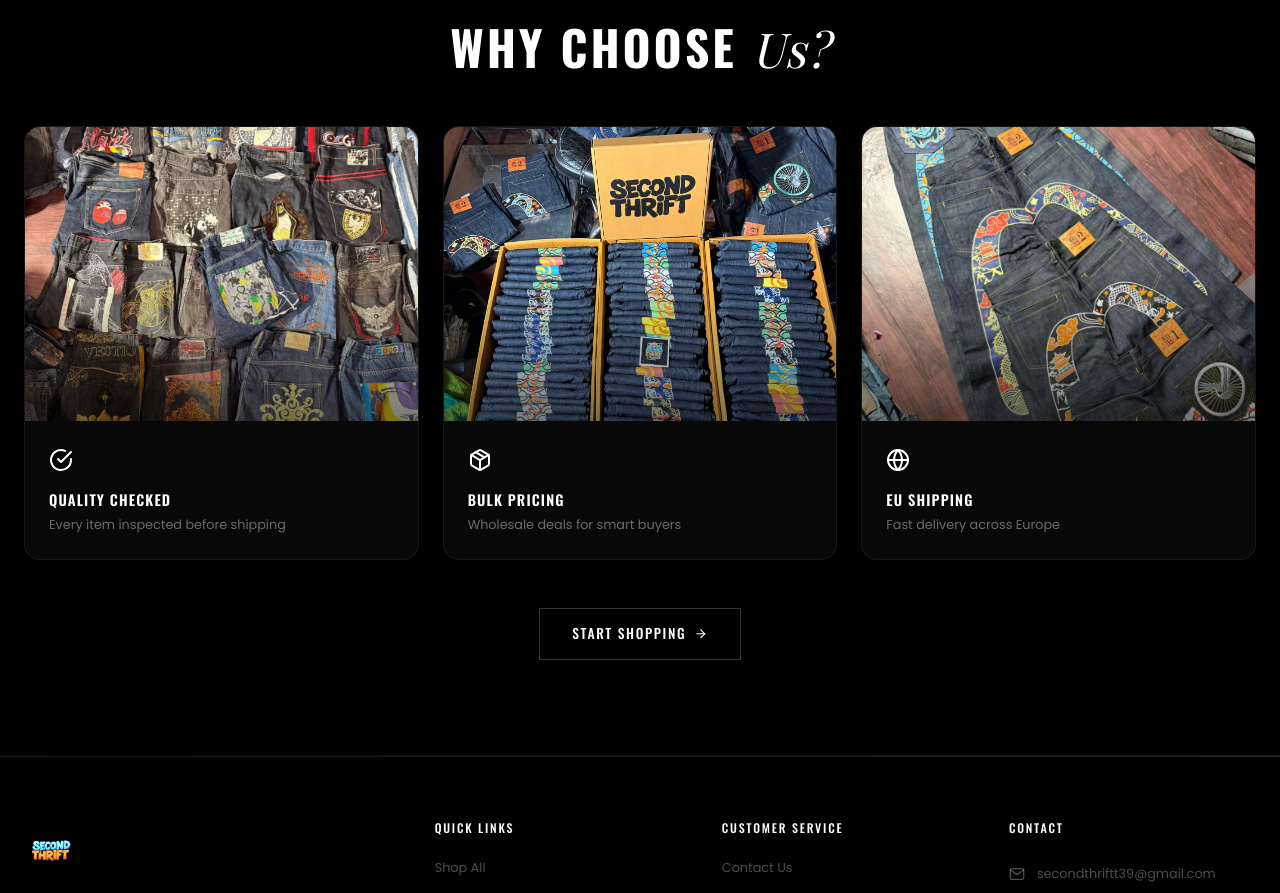
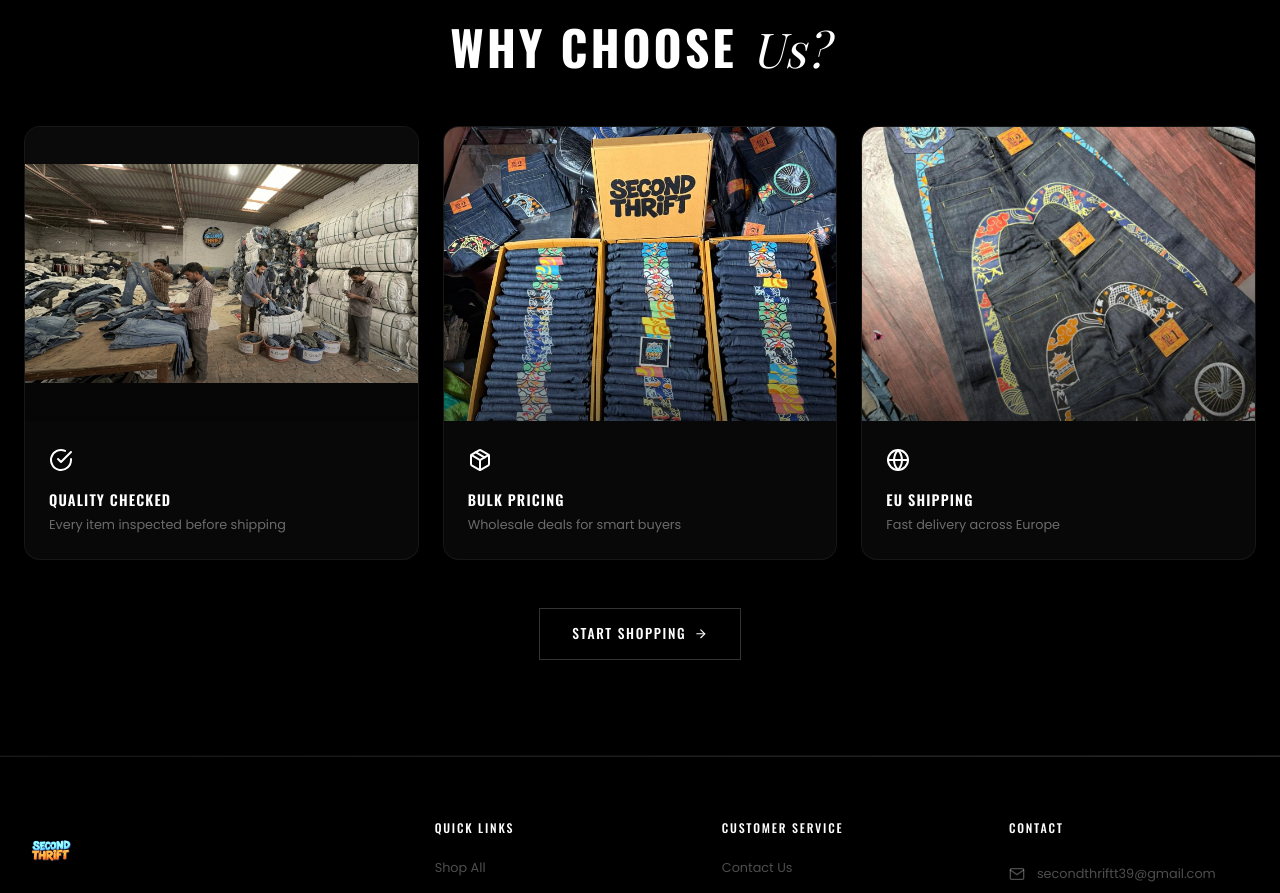
Before and after one commit to shubhamsanjayvarma/Project, a React (Vite) app: page /about in a window 1280 px wide. Shown: the part 1960-2853 px from the top of the page. Built offline with nearby package versions, Linux system fonts and the light colour scheme; no server answers; a web font is replaced by a local one.

Commit message:
feat: replace quality-checked feature card image on about page with new asset, styled with contain to prevent cropping

```diff
--- a/src/pages/About.jsx
+++ b/src/pages/About.jsx
@@ -6,7 +6,7 @@
 import aboutHeroImg from '../assets/evisu-mega-collection.jpeg';
 import storyImg from '../assets/second-thrift-branded.jpeg';
 import bannerImg from '../assets/evisu-boxed-inventory.jpeg';
-import qualityImg from '../assets/armani-dg-display.jpeg';
+import qualityImg from '../assets/quality-checked.png';
 import bulkImg from '../assets/second-thrift-boxed.jpeg';
 import shippingImg from '../assets/evisu-boxed-shipment.jpeg';
 
@@ -127,7 +127,7 @@
                 </motion.div>
                 <div className="about-features-grid">
                     {[
-                        { icon: <FiCheckCircle size={24} />, title: 'QUALITY CHECKED', text: 'Every item inspected before shipping', img: qualityImg, width: 1040, height: 1040 },
+                        { icon: <FiCheckCircle size={24} />, title: 'QUALITY CHECKED', text: 'Every item inspected before shipping', img: qualityImg, width: 1040, height: 1040, contain: true },
                         { icon: <FiPackage size={24} />, title: 'BULK PRICING', text: 'Wholesale deals for smart buyers', img: bulkImg, width: 780, height: 1040 },
                         { icon: <FiGlobe size={24} />, title: 'EU SHIPPING', text: 'Fast delivery across Europe', img: shippingImg, width: 960, height: 1280 },
                     ].map((feature, idx) => (
@@ -147,6 +147,7 @@
                                     height={feature.height}
                                     loading="lazy"
                                     decoding="async"
+                                    style={feature.contain ? { objectFit: 'contain', background: '#0a0a0a' } : {}}
                                 />
                                 <div className="about-feature-img-overlay" />
                             </div>
```
Also changed, not shown: Images/quality check/IMG_1437.PNG (added), src/assets/quality-checked.png (added).
